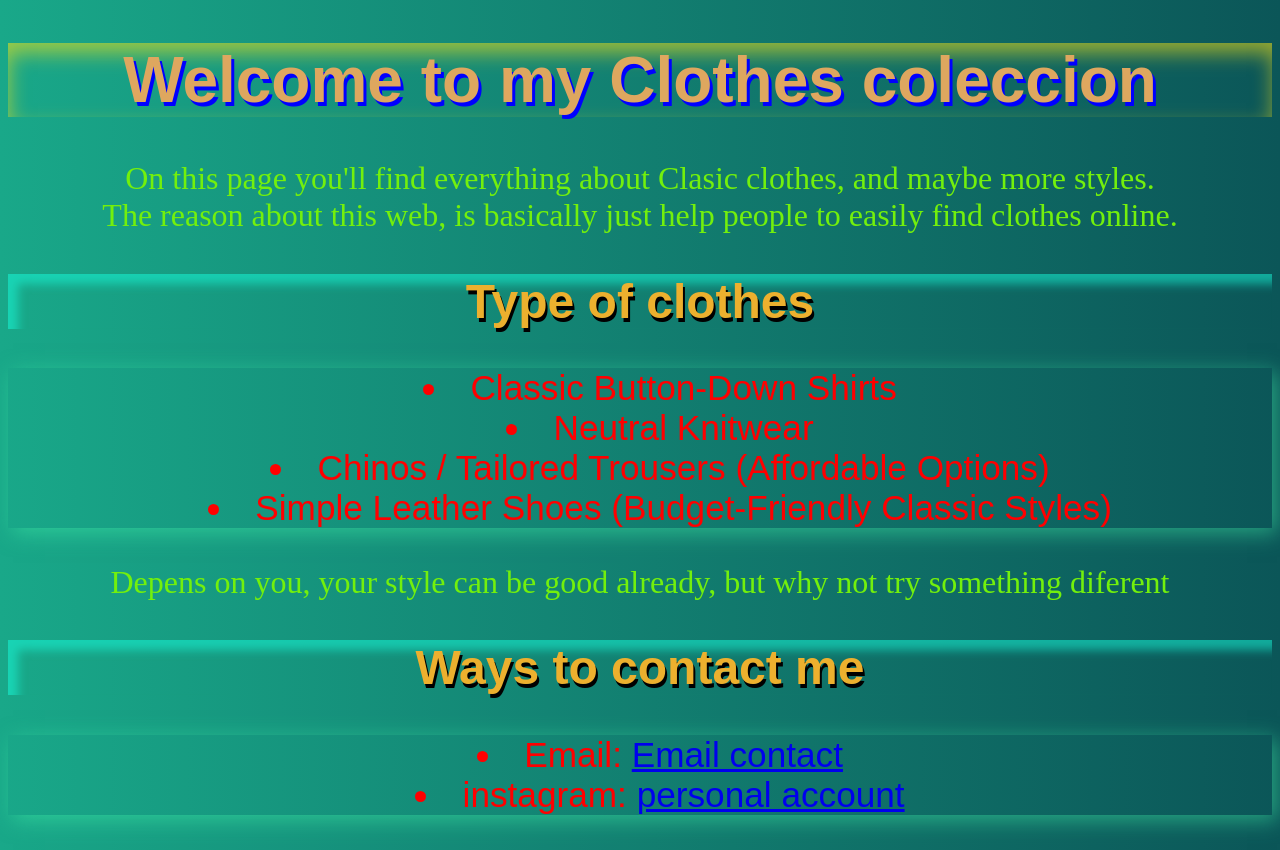
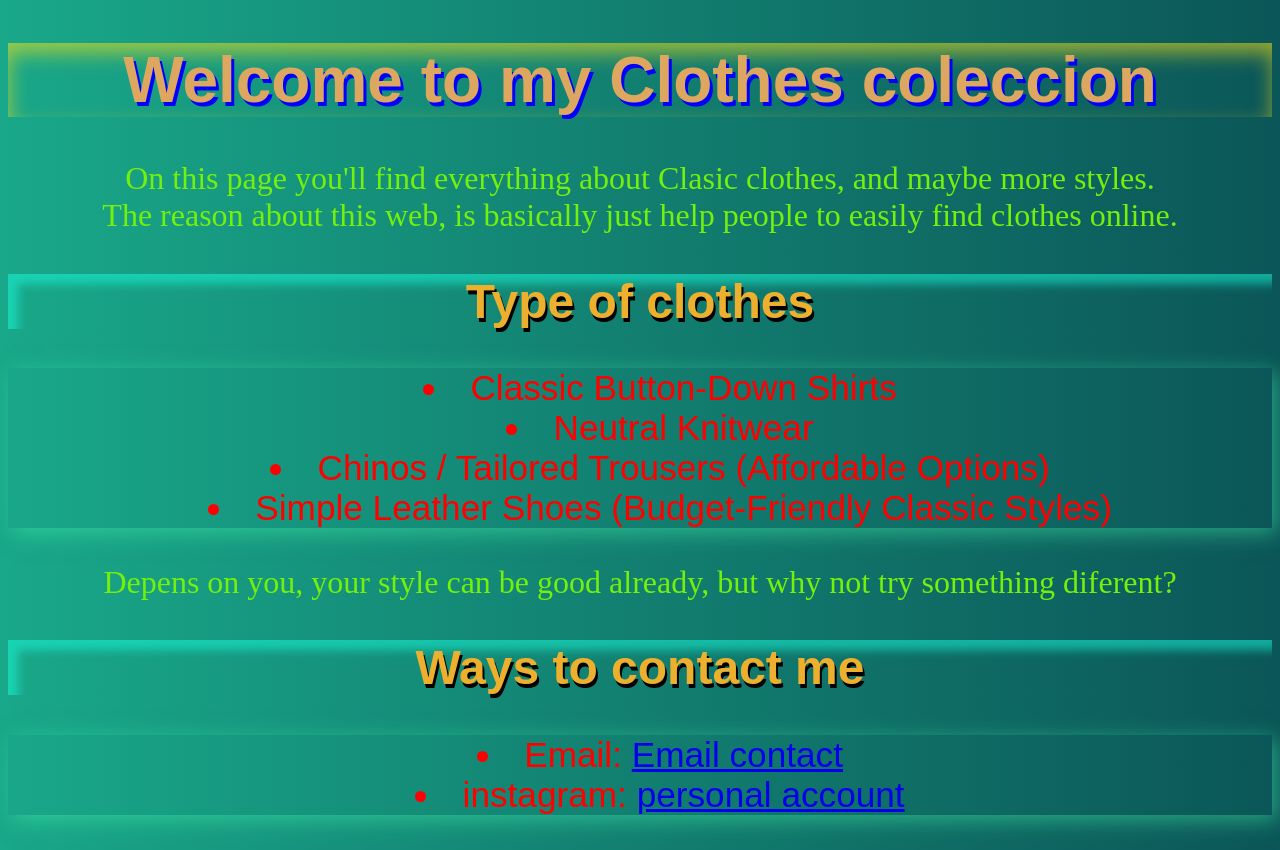
Before and after one commit to AlexisPrograming/My_first_webside, a plain HTML site: page index.html in a window 1280 px wide. Drawn offline with Linux system fonts and the light colour scheme.

```diff
--- a/index.html
+++ b/index.html
@@ -20,7 +20,7 @@
     </ul>
     </div>
 
-    <p class="C1">Depens on you, your style can be good already, but why not try something diferent</p>
+    <p class="C1">Depens on you, your style can be good already, but why not try something diferent?</p>
     <h2 class="Topics">Ways to contact me</h2>
     <div id="contacto">
     <ul >
```
Also changed, not shown: java.js (added).
